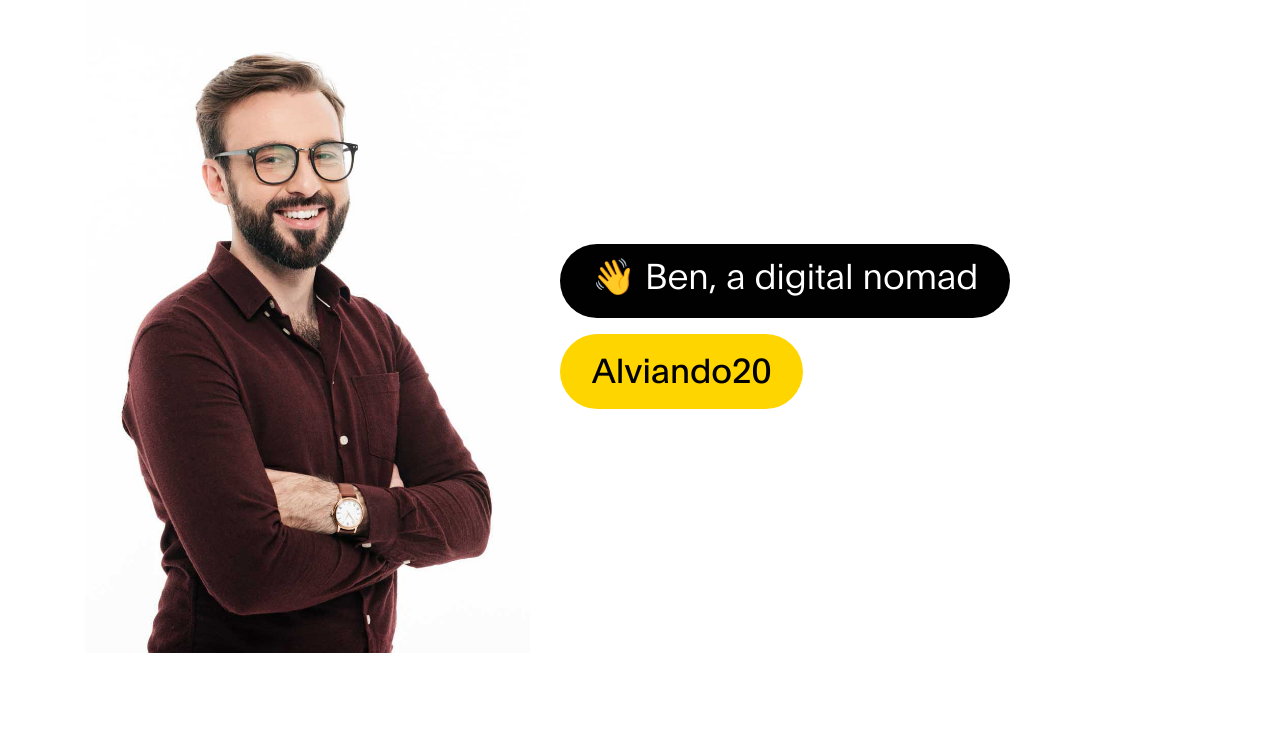
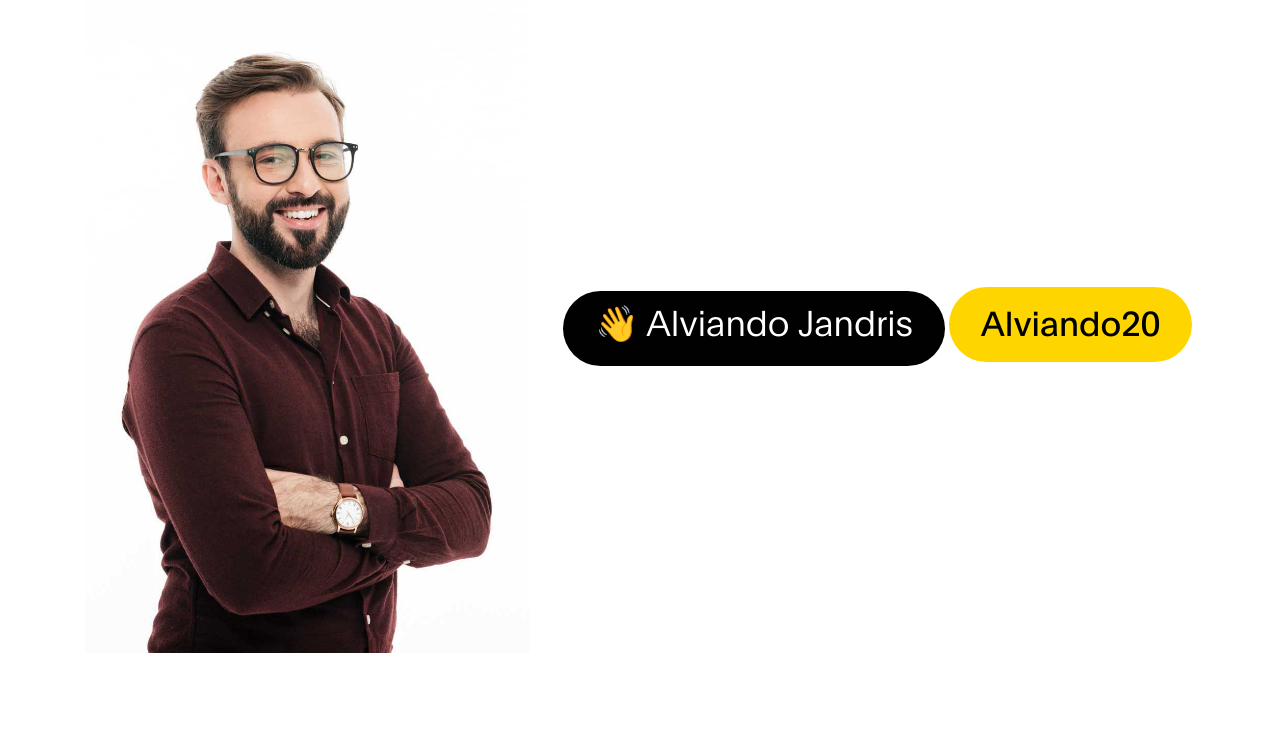
Before and after one commit to Alviando20/Alviando20.github.io, a plain HTML site: page index.html in a window 1280 px wide. Shown: the top 746 px of the page. Drawn offline with Linux system fonts and the light colour scheme.

Commit message:
Update index.html

```diff
--- a/index.html
+++ b/index.html
@@ -79,7 +79,7 @@ https://www.tooplate.com/view/2120-ben-resume
                    <div class="d-flex flex-column justify-content-center align-items-center col-lg-7 col-md-7 col-12">
                         <div class="hero-text">
 
-                            <h1 class="hero-title">👋 Ben, a digital nomad</h1>
+                            <h1 class="hero-title">👋 Alviando Jandris</h1>
 
                             <a href="#" class="email-link">
                                 Alviando20
```
